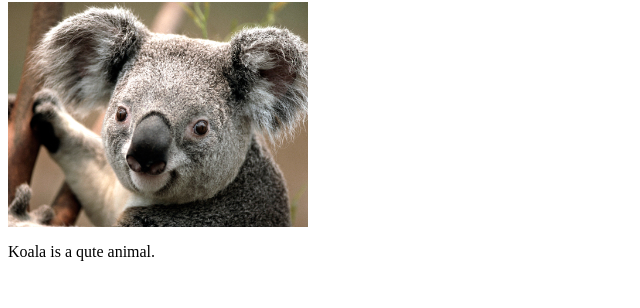
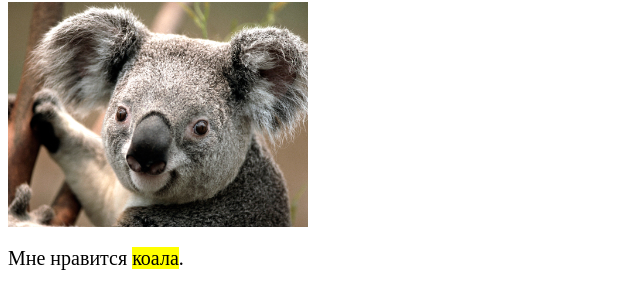
Before and after one commit to aleksandr-gmail/git, a plain HTML site: page index.html in a window 1280 px wide. Shown: the part 64-372 px from the top of the page, without its empty margins (0-640 px from the left). Drawn offline with Linux system fonts and the light colour scheme.

Commit message:
My second commit

```diff
--- a/index.html
+++ b/index.html
@@ -1,11 +1,15 @@
 <DOCTYPE html>
 <html>
 	<head>
+		<title>Git</title>
+<link href="style.css" rel="stylesheet" type="text/css"/>
+		<meta charset="utf-8"/>
+
 	</head>
 
 	<body>
 		<h1>KOALA</h1>
 		<img src="Koala.jpg" width="300" alt="Koala" title="photo of a koala" />
-		<p> Koala is a qute animal.</p>
+		<p> Мне нравится <mark>коала</mark>.</p>
 	</body>
 </html>
--- /dev/null
+++ b/style.css
@@ -0,0 +1,5 @@
+p
+{
+	font-size:20px;
+
+}
```
